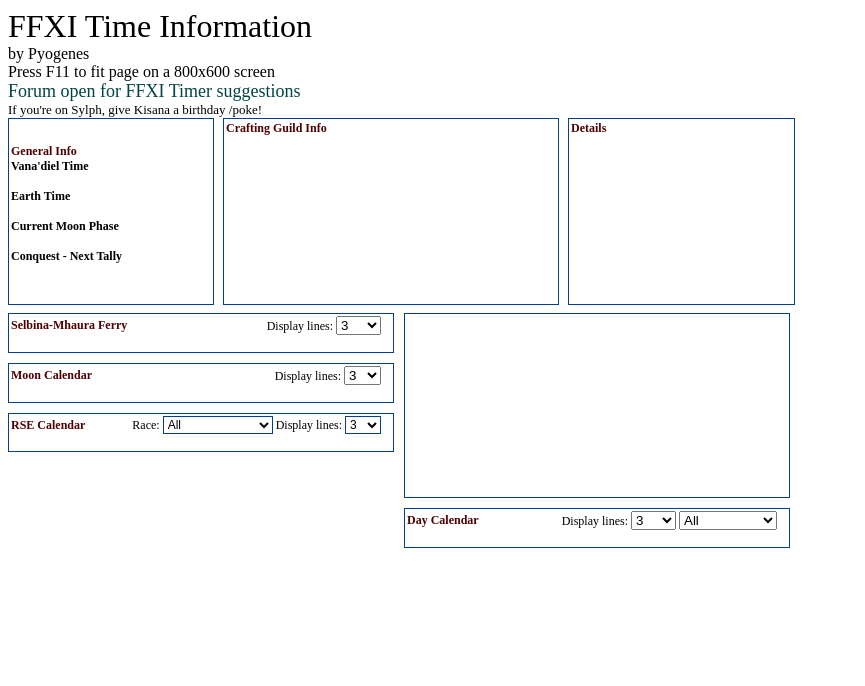
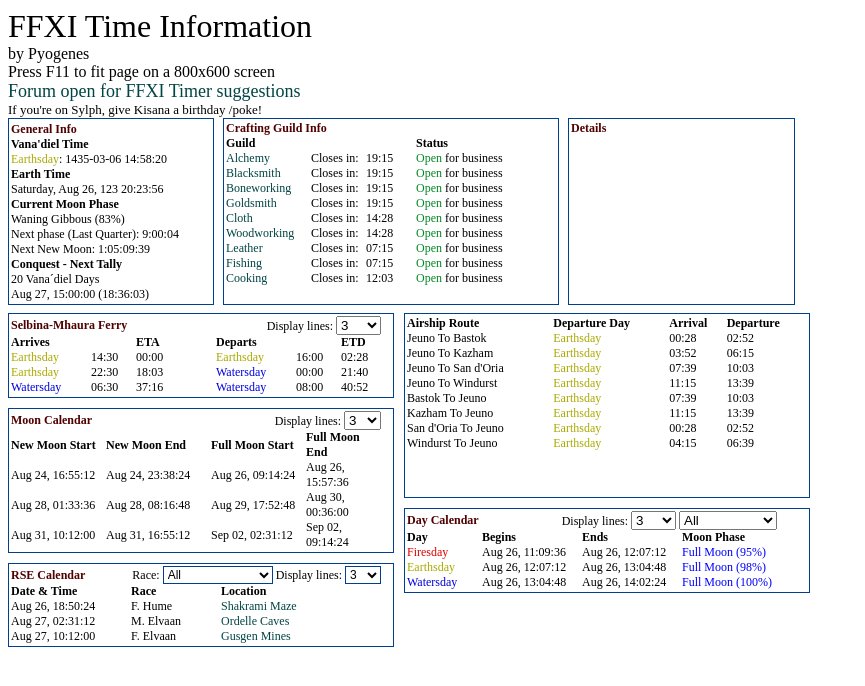
Before and after one commit to italicninja/timer, a plain HTML site: page index.html in a window 1280 px wide. Shown: the whole page, without its empty margins (0-865 px from the left). Drawn offline with Linux system fonts and the light colour scheme.

Commit message:
Update index.html
rename to index5.js

```diff
--- a/index.html
+++ b/index.html
@@ -3,7 +3,7 @@
     <LINK REL="SHORTCUT ICON" HREF="http://www.pyogenes.com/favicon.ico">
     <META http-equiv="Content-Type" content="text/html;" charset="UTF-16">
 
-    <SCRIPT src="timer4.js" Language="JavaScript"></SCRIPT>
+    <SCRIPT src="timer5.js" Language="JavaScript"></SCRIPT>
     <style TYPE="text/css">
     <!--
 	A:link{
```
